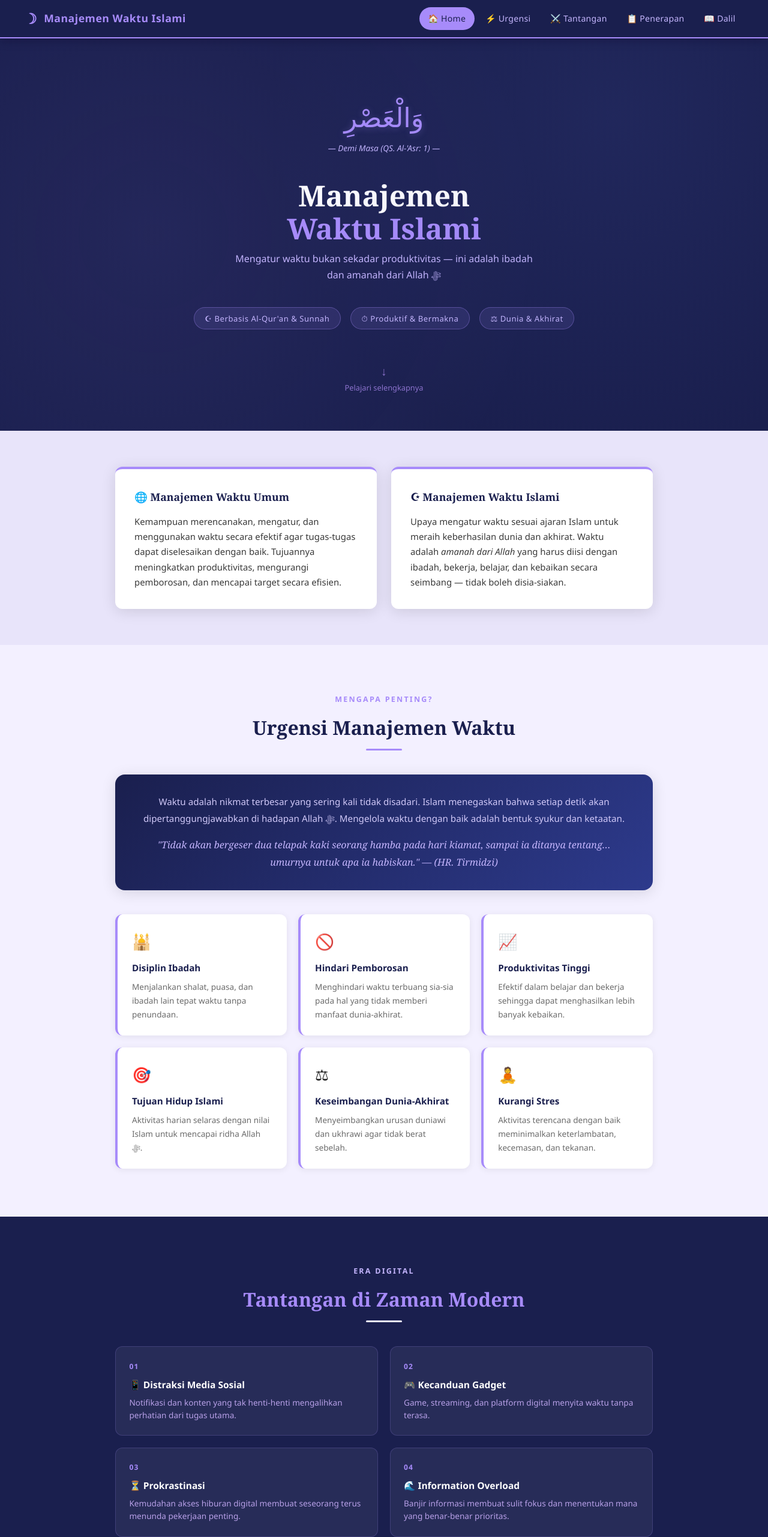
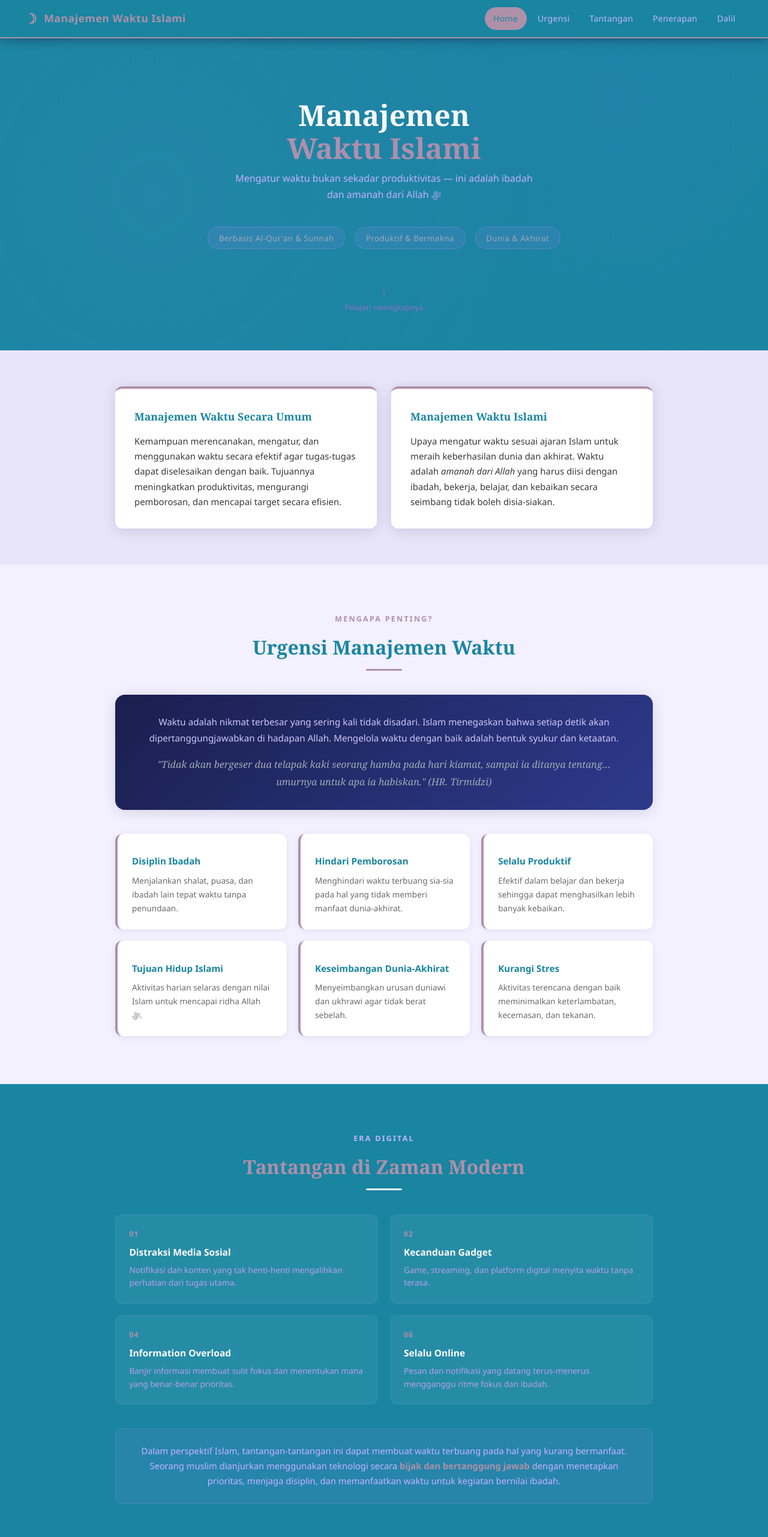
Before and after one commit to seopheea/Website_Manajemen-Waktu-Islami, a plain HTML site: page index.html.html in a window 1280 px wide. Shown: the top 2562 px of the page at 60% size. Drawn offline with Linux system fonts and the light colour scheme.

Commit message:
Update Tampilan

```diff
--- a/index.html.html
+++ b/index.html.html
@@ -8,11 +8,11 @@
     /* ── RESET & BASE ── */
     *, *::before, *::after { margin: 0; padding: 0; box-sizing: border-box; }
     :root {
-      --blue-deep:    #1a1f4e;
-      --blue-mid:     #2d3a8c;
-      --blue-light:   #5b6fd4;
-      --gold:         #a78bfa;
-      --gold-light:   #c4b5fd;
+      --blue-deep:    #1985a1;
+      --blue-mid:     #7bb2d9;
+      --blue-light:   #b084cc;
+      --gold:         #af90a9;
+      --gold-light:   #a2abb5;
       --cream:        #f3f0ff;
       --cream-dark:   #e8e4fa;
       --white:        #ffffff;
@@ -116,16 +116,6 @@
         radial-gradient(circle at 20% 50%, rgba(167,139,250,0.07) 0%, transparent 60%),
         radial-gradient(circle at 80% 20%, rgba(91,111,212,0.1) 0%, transparent 50%);
       pointer-events: none;
-    }
-    .hero-arabic {
-      font-size: 2.8rem; color: var(--gold);
-      line-height: 1.4; margin-bottom: 0.5rem;
-      direction: rtl; font-family: Georgia, serif;
-      text-shadow: 0 2px 12px rgba(167,139,250,0.3);
-    }
-    .hero-translation {
-      font-size: 0.85rem; color: #c4b5fd;
-      font-style: italic; margin-bottom: 2.5rem;
     }
     .hero h1 {
       font-family: Georgia, serif;
@@ -390,11 +380,11 @@
       Manajemen Waktu Islami
     </div>
     <div class="nav-links">
-      <a href="#home"      class="active">🏠 Home</a>
-      <a href="#urgensi">⚡ Urgensi</a>
-      <a href="#tantangan">⚔️ Tantangan</a>
-      <a href="#penerapan">📋 Penerapan</a>
-      <a href="#dalil">📖 Dalil</a>
+      <a href="#home"      class="active">Home</a>
+      <a href="#urgensi">Urgensi</a>
+      <a href="#tantangan">Tantangan</a>
+      <a href="#penerapan">Penerapan</a>
+      <a href="#dalil">Dalil</a>
     </div>
   </nav>
 
@@ -404,14 +394,12 @@
   ══════════════════════════════════ -->
   <section id="home">
     <div class="hero">
-      <div class="hero-arabic">وَالْعَصْرِ</div>
-      <div class="hero-translation">— Demi Masa (QS. Al-'Asr: 1) —</div>
       <h1>Manajemen<br><span>Waktu Islami</span></h1>
       <p class="hero-sub">Mengatur waktu bukan sekadar produktivitas — ini adalah ibadah dan amanah dari Allah ﷻ</p>
       <div class="hero-badges">
-        <span class="badge">☪ Berbasis Al-Qur'an & Sunnah</span>
-        <span class="badge">⏱ Produktif & Bermakna</span>
-        <span class="badge">⚖ Dunia & Akhirat</span>
+        <span class="badge">Berbasis Al-Qur'an & Sunnah</span>
+        <span class="badge">Produktif & Bermakna</span>
+        <span class="badge">Dunia & Akhirat</span>
       </div>
       <div class="scroll-hint">
         <span>↓</span>
@@ -422,15 +410,15 @@
     <div class="home-cards">
       <div class="container">
         <div class="home-card">
-          <h3>🌐 Manajemen Waktu Umum</h3>
+          <h3>Manajemen Waktu Secara Umum</h3>
           <p>
             Kemampuan merencanakan, mengatur, dan menggunakan waktu secara efektif agar tugas-tugas dapat diselesaikan dengan baik. Tujuannya meningkatkan produktivitas, mengurangi pemborosan, dan mencapai target secara efisien.
           </p>
         </div>
         <div class="home-card">
-          <h3>☪ Manajemen Waktu Islami</h3>
+          <h3>Manajemen Waktu Islami</h3>
           <p>
-            Upaya mengatur waktu sesuai ajaran Islam untuk meraih keberhasilan dunia dan akhirat. Waktu adalah <em>amanah dari Allah</em> yang harus diisi dengan ibadah, bekerja, belajar, dan kebaikan secara seimbang — tidak boleh disia-siakan.
+            Upaya mengatur waktu sesuai ajaran Islam untuk meraih keberhasilan dunia dan akhirat. Waktu adalah <em>amanah dari Allah</em> yang harus diisi dengan ibadah, bekerja, belajar, dan kebaikan secara seimbang tidak boleh disia-siakan.
           </p>
         </div>
       </div>
@@ -449,41 +437,41 @@
 
       <div class="urgensi-intro">
         <p>
-          Waktu adalah nikmat terbesar yang sering kali tidak disadari. Islam menegaskan bahwa setiap detik akan dipertanggungjawabkan di hadapan Allah ﷻ. Mengelola waktu dengan baik adalah bentuk syukur dan ketaatan.
+          Waktu adalah nikmat terbesar yang sering kali tidak disadari. Islam menegaskan bahwa setiap detik akan dipertanggungjawabkan di hadapan Allah. Mengelola waktu dengan baik adalah bentuk syukur dan ketaatan.
         </p>
         <p class="quran-ref">
-          "Tidak akan bergeser dua telapak kaki seorang hamba pada hari kiamat, sampai ia ditanya tentang… umurnya untuk apa ia habiskan." — (HR. Tirmidzi)
+          "Tidak akan bergeser dua telapak kaki seorang hamba pada hari kiamat, sampai ia ditanya tentang… umurnya untuk apa ia habiskan." (HR. Tirmidzi)
         </p>
       </div>
 
       <div class="urgensi-grid">
         <div class="urgensi-item">
-          <div class="urgensi-icon">🕌</div>
+          <div class="urgensi-icon"></div>
           <h4>Disiplin Ibadah</h4>
           <p>Menjalankan shalat, puasa, dan ibadah lain tepat waktu tanpa penundaan.</p>
         </div>
         <div class="urgensi-item">
-          <div class="urgensi-icon">🚫</div>
+          <div class="urgensi-icon"></div>
           <h4>Hindari Pemborosan</h4>
           <p>Menghindari waktu terbuang sia-sia pada hal yang tidak memberi manfaat dunia-akhirat.</p>
         </div>
         <div class="urgensi-item">
-          <div class="urgensi-icon">📈</div>
-          <h4>Produktivitas Tinggi</h4>
+          <div class="urgensi-icon"></div>
+          <h4>Selalu Produktif</h4>
           <p>Efektif dalam belajar dan bekerja sehingga dapat menghasilkan lebih banyak kebaikan.</p>
         </div>
         <div class="urgensi-item">
-          <div class="urgensi-icon">🎯</div>
+          <div class="urgensi-icon"></div>
           <h4>Tujuan Hidup Islami</h4>
           <p>Aktivitas harian selaras dengan nilai Islam untuk mencapai ridha Allah ﷻ.</p>
         </div>
         <div class="urgensi-item">
-          <div class="urgensi-icon">⚖</div>
+          <div class="urgensi-icon"></div>
           <h4>Keseimbangan Dunia-Akhirat</h4>
           <p>Menyeimbangkan urusan duniawi dan ukhrawi agar tidak berat sebelah.</p>
         </div>
         <div class="urgensi-item">
-          <div class="urgensi-icon">🧘</div>
+          <div class="urgensi-icon"></div>
           <h4>Kurangi Stres</h4>
           <p>Aktivitas terencana dengan baik meminimalkan keterlambatan, kecemasan, dan tekanan.</p>
         </div>
@@ -504,39 +492,29 @@
       <div class="tantangan-grid">
         <div class="tantangan-card">
           <div class="t-num">01</div>
-          <h4>📱 Distraksi Media Sosial</h4>
+          <h4>Distraksi Media Sosial</h4>
           <p>Notifikasi dan konten yang tak henti-henti mengalihkan perhatian dari tugas utama.</p>
         </div>
         <div class="tantangan-card">
           <div class="t-num">02</div>
-          <h4>🎮 Kecanduan Gadget</h4>
+          <h4>Kecanduan Gadget</h4>
           <p>Game, streaming, dan platform digital menyita waktu tanpa terasa.</p>
         </div>
         <div class="tantangan-card">
-          <div class="t-num">03</div>
-          <h4>⏳ Prokrastinasi</h4>
-          <p>Kemudahan akses hiburan digital membuat seseorang terus menunda pekerjaan penting.</p>
-        </div>
-        <div class="tantangan-card">
           <div class="t-num">04</div>
-          <h4>🌊 Information Overload</h4>
+          <h4>Information Overload</h4>
           <p>Banjir informasi membuat sulit fokus dan menentukan mana yang benar-benar prioritas.</p>
         </div>
         <div class="tantangan-card">
-          <div class="t-num">05</div>
-          <h4>🔀 Multitasking Berlebihan</h4>
-          <p>Membuka banyak aplikasi sekaligus justru menurunkan konsentrasi dan kualitas kerja.</p>
-        </div>
-        <div class="tantangan-card">
           <div class="t-num">06</div>
-          <h4>🔔 Always Online</h4>
+          <h4>Selalu Online</h4>
           <p>Pesan dan notifikasi yang datang terus-menerus mengganggu ritme fokus dan ibadah.</p>
         </div>
       </div>
 
       <div class="tantangan-footer">
         <p>
-          Dalam perspektif Islam, tantangan-tantangan ini dapat membuat waktu terbuang pada hal yang kurang bermanfaat. Seorang muslim dianjurkan menggunakan teknologi secara <strong>bijak dan bertanggung jawab</strong> — menetapkan prioritas, menjaga disiplin, dan memanfaatkan waktu untuk kegiatan bernilai ibadah.
+          Dalam perspektif Islam, tantangan-tantangan ini dapat membuat waktu terbuang pada hal yang kurang bermanfaat. Seorang muslim dianjurkan menggunakan teknologi secara <strong>bijak dan bertanggung jawab</strong> dengan menetapkan prioritas, menjaga disiplin, dan memanfaatkan waktu untuk kegiatan bernilai ibadah.
         </p>
       </div>
     </div>
@@ -556,45 +534,45 @@
         <table>
           <thead>
             <tr>
-              <th>📌 Strategi</th>
-              <th>📝 Penjelasan</th>
-              <th>🏷 Kategori</th>
+              <th>Strategi</th>
+              <th>Penjelasan</th>
+              <th>Kategori</th>
             </tr>
           </thead>
           <tbody>
             <tr>
-              <td><span class="icon-col">🕌</span>Waktu Shalat sebagai Patokan</td>
-              <td>Susun jadwal belajar, bekerja, dan istirahat di antara waktu-waktu shalat agar aktivitas lebih terstruktur dan tidak berbenturan dengan ibadah wajib.</td>
+              <td><span class="icon-col"></span>Waktu Shalat sebagai Patokan</td>
+              <td>Menyusun jadwal belajar, bekerja, dan istirahat di antara waktu-waktu shalat agar aktivitas lebih terstruktur.</td>
               <td><span class="tag-ibadah">Ibadah</span></td>
             </tr>
             <tr>
-              <td><span class="icon-col">📋</span>Daftar Prioritas</td>
-              <td>Dahulukan kewajiban: ibadah → tanggung jawab keluarga → belajar/pekerjaan → kegiatan lain. Gunakan metode to-do list harian.</td>
+              <td><span class="icon-col"></span>Daftar Prioritas</td>
+              <td>Mendahulukan kewajiban yaitu ibadah kemudian belajar setelah itu baru melakukan kegiatan lain. Membuat list kegiatan harian juga membantu penerapannya.</td>
               <td><span class="tag-produktif">Produktif</span></td>
             </tr>
             <tr>
-              <td><span class="icon-col">🌅</span>Awali Hari Lebih Pagi</td>
-              <td>Bangun sebelum Subuh untuk beribadah dan membaca Al-Qur'an. Waktu pagi yang penuh berkah menghasilkan energi dan fokus lebih tinggi sepanjang hari.</td>
+              <td><span class="icon-col"></span>Awali Hari Lebih Pagi</td>
+              <td>Membiasakan diri dengan bangun sebelum subuh untuk beribadah, karena waktu pagi itu penuh berkah sehingga menghasilkan energi untuk beraktifitas sepanjang hari.</td>
               <td><span class="tag-ibadah">Ibadah</span></td>
             </tr>
             <tr>
-              <td><span class="icon-col">🚫</span>Batasi yang Tidak Bermanfaat</td>
-              <td>Tetapkan batas waktu penggunaan media sosial, game, dan hiburan digital — misalnya maksimal 1 jam per hari di luar waktu kerja/belajar.</td>
+              <td><span class="icon-col"></span>Batasi yang Tidak Bermanfaat</td>
+              <td>Menetapkan batas waktu dalam menggunakan gadget seperti handphone agar tidak ketergantungan dengan hal yang tidak bermanfaat</td>
               <td><span class="tag-produktif">Produktif</span></td>
             </tr>
             <tr>
-              <td><span class="icon-col">📚</span>Jadwal Menuntut Ilmu</td>
-              <td>Sisihkan waktu khusus setiap hari untuk membaca buku, mengikuti kajian, atau mempelajari ilmu agama dan umum secara konsisten.</td>
+              <td><span class="icon-col"></span>Jadwal Menuntut Ilmu</td>
+              <td>Menyisihkan waktu khusus minimal sehari seminggu untuk membaca buku, mengikuti kajian, atau mempelajari ilmu agama dan umum secara konsisten.</td>
               <td><span class="tag-ilmu">Ilmu</span></td>
             </tr>
             <tr>
-              <td><span class="icon-col">⚖</span>Seimbangkan Dunia-Akhirat</td>
-              <td>Jangan hanya fokus pada dunia. Luangkan waktu untuk ibadah sunnah, sedekah, dan amal kebaikan sebagai investasi akhirat.</td>
+              <td><span class="icon-col"></span>Seimbangkan Dunia-Akhirat</td>
+              <td>Meluangkan waktu untuk ibadah sunnah, sedekah, dan amal kebaikan sebagai bekal di akhirat nantinya.</td>
               <td><span class="tag-ibadah">Ibadah</span></td>
             </tr>
             <tr>
-              <td><span class="icon-col">🔍</span>Muhasabah Harian</td>
-              <td>Setiap malam, evaluasi penggunaan waktu hari ini: apa yang sudah baik, apa yang perlu diperbaiki. Jadikan ini kebiasaan refleksi diri sebelum tidur.</td>
+              <td><span class="icon-col"></span>Muhasabah Harian</td>
+              <td>Mengevaluasi penggunaan waktu setiap harinya dan menjadikan ini kebiasaan refleksi diri sebelum tidur.</td>
               <td><span class="tag-evaluasi">Evaluasi</span></td>
             </tr>
           </tbody>
@@ -609,7 +587,7 @@
   ══════════════════════════════════ -->
   <section id="dalil">
     <div class="container">
-      <p class="section-eyebrow">Landasan Qur'ani</p>
+      <p class="section-eyebrow">Sumber Ilmu</p>
       <h2 class="section-title">Dalil Al-Qur'an</h2>
       <div class="title-bar"></div>
 
@@ -628,7 +606,7 @@
               "Demi masa. Sungguh, manusia benar-benar berada dalam kerugian, kecuali orang-orang yang beriman, mengerjakan kebajikan, serta saling menasihati untuk kebenaran dan kesabaran."
             </div>
             <div class="dalil-lesson">
-              <strong>📌 Pelajaran:</strong> Allah bersumpah demi waktu — menandakan betapa berharganya waktu. Agar terhindar dari kerugian, isi waktu dengan: iman, amal shaleh (produktivitas), dan konsistensi dalam kebenaran.
+              <strong>📌 Pelajaran:</strong> Allah bersumpah demi waktu menandakan betapa berharganya waktu. Agar terhindar dari kerugian, isi waktu dengan: iman, amal shaleh (produktivitas), dan konsistensi dalam kebenaran.
             </div>
           </div>
         </div>
@@ -646,7 +624,7 @@
               "Wahai orang-orang yang beriman! Bertakwalah kepada Allah dan hendaklah setiap orang memperhatikan apa yang telah diperbuatnya untuk hari esok (akhirat), dan bertakwalah kepada Allah. Sungguh, Allah Maha Mengetahui apa yang kamu kerjakan."
             </div>
             <div class="dalil-lesson">
-              <strong>📌 Pelajaran:</strong> Landasan <em>planning</em> dalam Islam. Kita diperintahkan mengevaluasi masa lalu dan merencanakan masa depan dengan matang — untuk kesuksesan dunia sekaligus bekal akhirat.
+              <strong>📌 Pelajaran:</strong> Landasan <em>planning</em> dalam Islam. Kita diperintahkan mengevaluasi masa lalu dan merencanakan masa depan dengan matang untuk kesuksesan dunia sekaligus bekal akhirat.
             </div>
           </div>
         </div>
@@ -664,7 +642,7 @@
               "Maka apabila engkau telah selesai (dari suatu urusan), tetaplah bekerja keras (untuk urusan yang lain). Dan hanya kepada Tuhanmulah engkau berharap."
             </div>
             <div class="dalil-lesson">
-              <strong>📌 Pelajaran:</strong> Prinsip eksekusi manajemen waktu yang kuat. Selesai satu pekerjaan, jangan bermalas-malasan — langsung fokus ke tugas atau amal berikutnya. Harapan dan tawakkal hanya kepada Allah ﷻ.
+              <strong>📌 Pelajaran:</strong> Prinsip eksekusi manajemen waktu yang kuat. Selesai satu pekerjaan, jangan bermalas-malasan dan langsung fokus ke tugas atau amal berikutnya. Harapan dan tawakkal hanya kepada Allah.
             </div>
           </div>
         </div>
```
